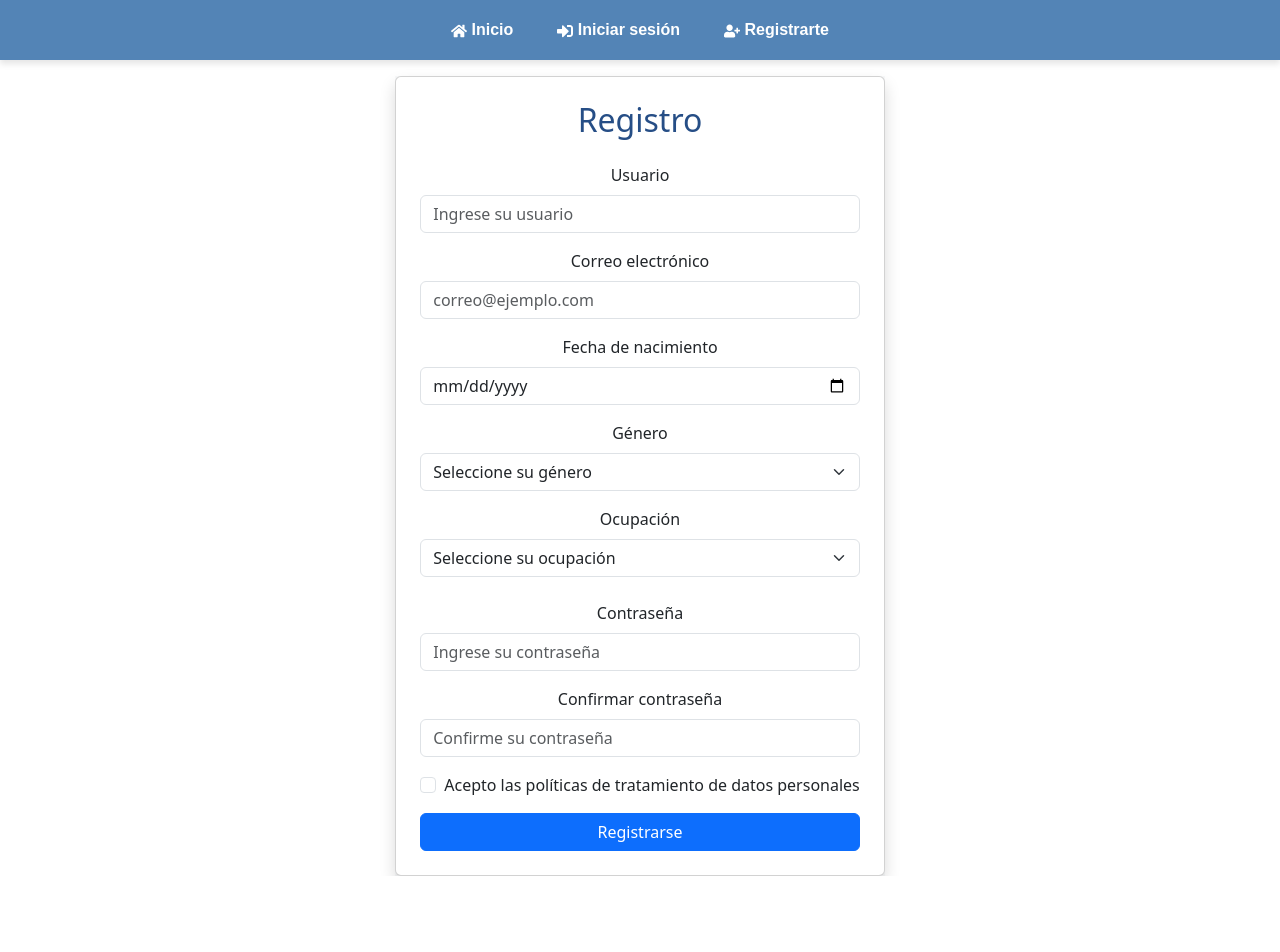
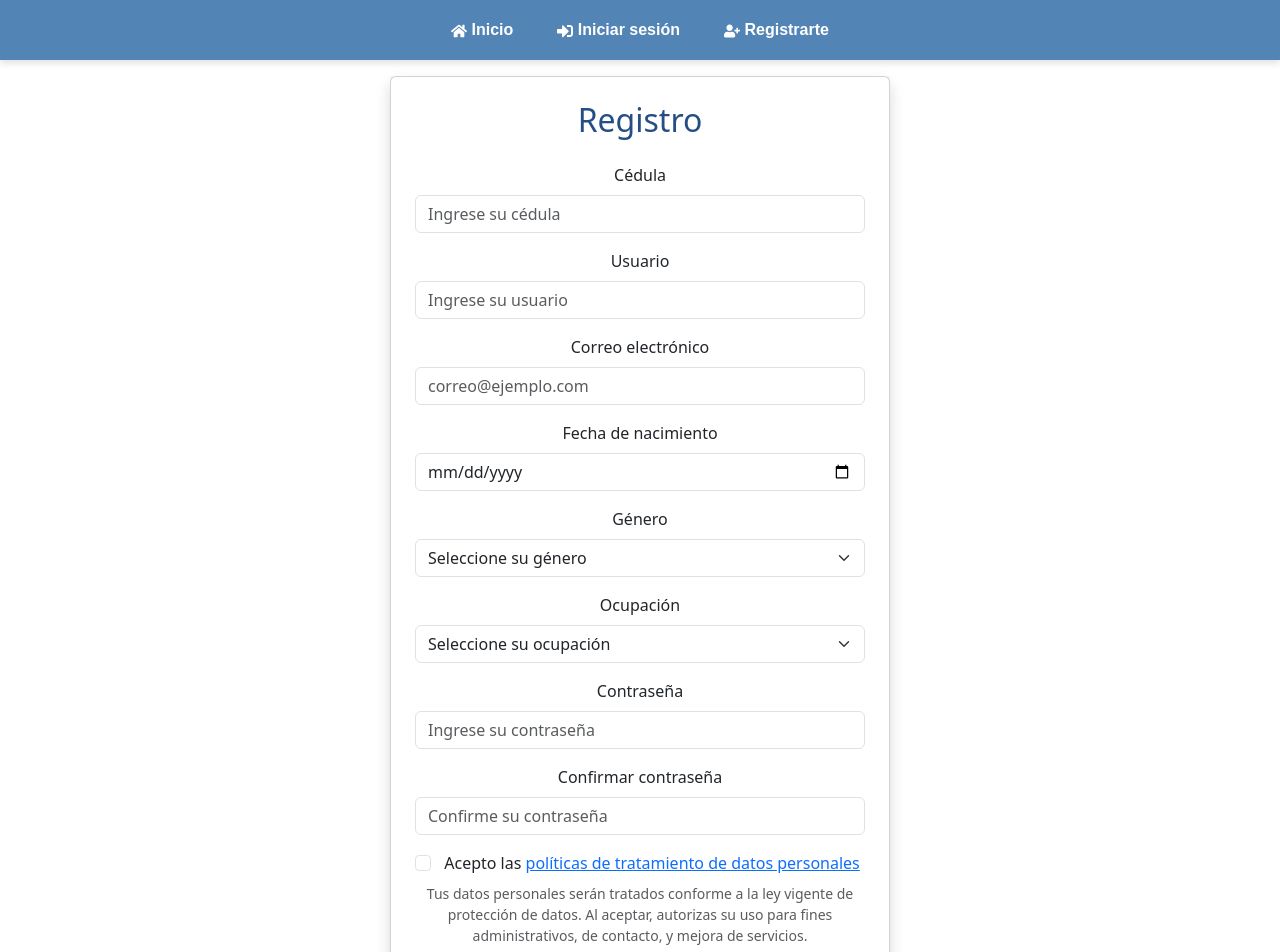
Before and after one commit to cris0436/Front-End-Audiochek, a React (Vite) app: page /sign-up in a window 1280 px wide. Shown: the top 952 px of the page. Before the commit the page ends 876 px from the top, so only its background shows below. Built offline with nearby package versions, Linux system fonts and the light colour scheme.

Commit message:
ajustes agregar ususarios

```diff
--- a/package.json
+++ b/package.json
@@ -19,7 +19,8 @@
     "react-hook-form": "^7.55.0",
     "react-icons": "^5.5.0",
     "react-router-dom": "^7.4.1",
-    "recharts": "^2.15.2"
+    "recharts": "^2.15.2",
+    "tslombok": "^1.2.6"
   },
   "devDependencies": {
     "@eslint/js": "^9.21.0",
--- a/src/models/Usuario.ts
+++ b/src/models/Usuario.ts
@@ -1,13 +1,12 @@
+import { Getter, Setter } from "tslombok";
+
 class Usuario {
-
+    private _cedula: string;
     private _userName: string;
     private _email: string;
     private _contrasena: string;
     private _ocupacion: string;
     private _fechaNacimiento: Date;
-    private email: string;
-    private genero: string;
-    private password: any;
 
     getPassword() {
        return this._contrasena;
@@ -16,7 +15,7 @@ class Usuario {
       return this._email;
     }
     constructor(
-
+      cedula: string,
       userName: string,
       contrasena: string | undefined,
       email:string,
@@ -26,12 +25,14 @@ class Usuario {
       {
       if (typeof contrasena === "undefined") {
       // Caso en el que no se proporciona contraseña
+      this._cedula = cedula;
       this._userName = userName;
       this._email = email;
       this._ocupacion = ocupacion;
       this.fechaNacimiento = fechaNacimiento;
       } else {
       // Caso en el que se proporciona contraseña
+      this._cedula = cedula;
       this._userName = userName;
       this._contrasena = contrasena;
       this._email = email;
@@ -84,5 +85,21 @@ class Usuario {
         throw new Error("La fecha de nacimiento debe ser anterior a la fecha actual.");
       }
     }
+
+        // Getter and Setter for _cedula
+        get cedula(): string {
+          return this._cedula;
+      }
+      set cedula(value: string) {
+          this._cedula = value;
+      }
+      // Getter and Setter for _email
+      get email(): string {
+          return this._email;
+      }
+      set email(value: string) {
+          this._email = value;
+      }
+
   }
   export default Usuario;
--- a/src/service/addPersonService.ts
+++ b/src/service/addPersonService.ts
@@ -6,6 +6,7 @@ import Usuario  from "../models/Usuario";
 export default async function registerPerson(data: Usuario ): Promise<any> {
     try {
       const dataRequest ={
+        cedula: data.cedula,
         name: data.userName,
         email: data.getEmail(),
         birth_date: data.fechaNacimiento,
@@ -16,9 +17,7 @@ export default async function registerPerson(data: Usuario ): Promise<any> {
       }
 
 
-      console.log(JSON.stringify(dataRequest));
       const apiUrl = import.meta.env.VITE_API_URL;
-      console.log("API URL:", apiUrl);
 
       const response = await fetch(`${apiUrl}/users/`, {
         method: "POST",
--- a/src/views/components/RegisterForm.tsx
+++ b/src/views/components/RegisterForm.tsx
@@ -5,6 +5,7 @@ import 'bootstrap/dist/css/bootstrap.min.css';
 import Usuario from "../../models/Usuario";
 
 type Inputs = {
+  cedula: string;
   username: string;
   email: string;
   birthdate: string;
@@ -24,12 +25,16 @@ const occupations = [
 ];
 
 export function RegisterForm() {
-  const { register, handleSubmit, formState: { errors }, watch } = useForm<Inputs>();
+  const { register, handleSubmit, formState: { errors, isValid }, watch } = useForm<Inputs>({
+    mode: "onChange"
+  });
+
   const { handleRegister } = useRegisterVM();
 
   const onSubmit: SubmitHandler<Inputs> = (data) => {
     const { acceptPolicy, ...personData } = data;
     const person = new Usuario(
+      personData.cedula,
       personData.username,
       personData.password,
       personData.email,
@@ -39,15 +44,24 @@ export function RegisterForm() {
     handleRegister(person);
   };
 
-  // Verificar si las contraseñas coinciden
   const password = watch("password");
-  const confirmPassword = watch("confirmPassword");
 
   return (
     <div className="d-flex justify-content-center align-items-center min-vh-100 bg-light">
       <div className="card shadow p-4 bg-white rounded" style={{ maxWidth: "500px", width: "100%" }}>
         <h2 className="text-center mb-4" style={{ color: "#264e86" }}>Registro</h2>
         <form onSubmit={handleSubmit(onSubmit)}>
+
+          {/* Cédula */}
+          <div className="mb-3">
+            <label className="form-label">Cédula</label>
+            <input
+              {...register("cedula", { required: "La cédula es obligatoria" })}
+              className={`form-control ${errors.cedula ? "is-invalid" : ""}`}
+              placeholder="Ingrese su cédula"
+            />
+            {errors.cedula && <div className="invalid-feedback">{errors.cedula.message}</div>}
+          </div>
 
           {/* Usuario */}
           <div className="mb-3">
@@ -78,11 +92,18 @@ export function RegisterForm() {
             {errors.email && <div className="invalid-feedback">{errors.email.message}</div>}
           </div>
 
-          {/* Fecha de nacimiento */}
+          {/* Fecha de nacimiento con validación personalizada */}
           <div className="mb-3">
             <label className="form-label">Fecha de nacimiento</label>
             <input
-              {...register("birthdate", { required: "La fecha de nacimiento es obligatoria" })}
+              {...register("birthdate", {
+                required: "La fecha de nacimiento es obligatoria",
+                validate: (value) => {
+                  const inputDate = new Date(value);
+                  const today = new Date();
+                  return inputDate <= today || "La fecha no puede ser mayor a la actual";
+                }
+              })}
               type="date"
               className={`form-control ${errors.birthdate ? "is-invalid" : ""}`}
             />
@@ -105,7 +126,7 @@ export function RegisterForm() {
           </div>
 
           {/* Ocupación */}
-          <div className="mb-4">
+          <div className="mb-3">
             <label className="form-label">Ocupación</label>
             <select
               {...register("occupation", { required: "Seleccione una ocupación" })}
@@ -148,7 +169,7 @@ export function RegisterForm() {
           </div>
 
           {/* Tratamiento de datos */}
-          <div className="mb-3">
+          <div className="mb-4">
             <div className="form-check">
               <input
                 type="checkbox"
@@ -157,15 +178,19 @@ export function RegisterForm() {
                 {...register("acceptPolicy", { required: "Debe aceptar las políticas de tratamiento de datos" })}
               />
               <label className="form-check-label" htmlFor="acceptPolicy">
-                Acepto las políticas de tratamiento de datos personales
+                Acepto las <a href="/politicas" target="_blank" rel="noopener noreferrer">políticas de tratamiento de datos personales</a>
               </label>
-              {errors.acceptPolicy && (
-                <div className="invalid-feedback d-block">{errors.acceptPolicy.message}</div>
-              )}
             </div>
+            {errors.acceptPolicy && (
+              <div className="invalid-feedback d-block">{errors.acceptPolicy.message}</div>
+            )}
+            <small className="text-muted d-block mt-2">
+              Tus datos personales serán tratados conforme a la ley vigente de protección de datos.
+              Al aceptar, autorizas su uso para fines administrativos, de contacto, y mejora de servicios.
+            </small>
           </div>
 
-          <button type="submit" className="btn btn-primary w-100">
+          <button type="submit" className="btn btn-primary w-100" disabled={!isValid}>
             Registrarse
           </button>
         </form>
```
Also changed, not shown: src/views/components/Recommendation.tsx (+4 -4 lines), vite-env.d.ts (+17 -1 lines), 1 other file (tests, documents, lock files or other folders).
